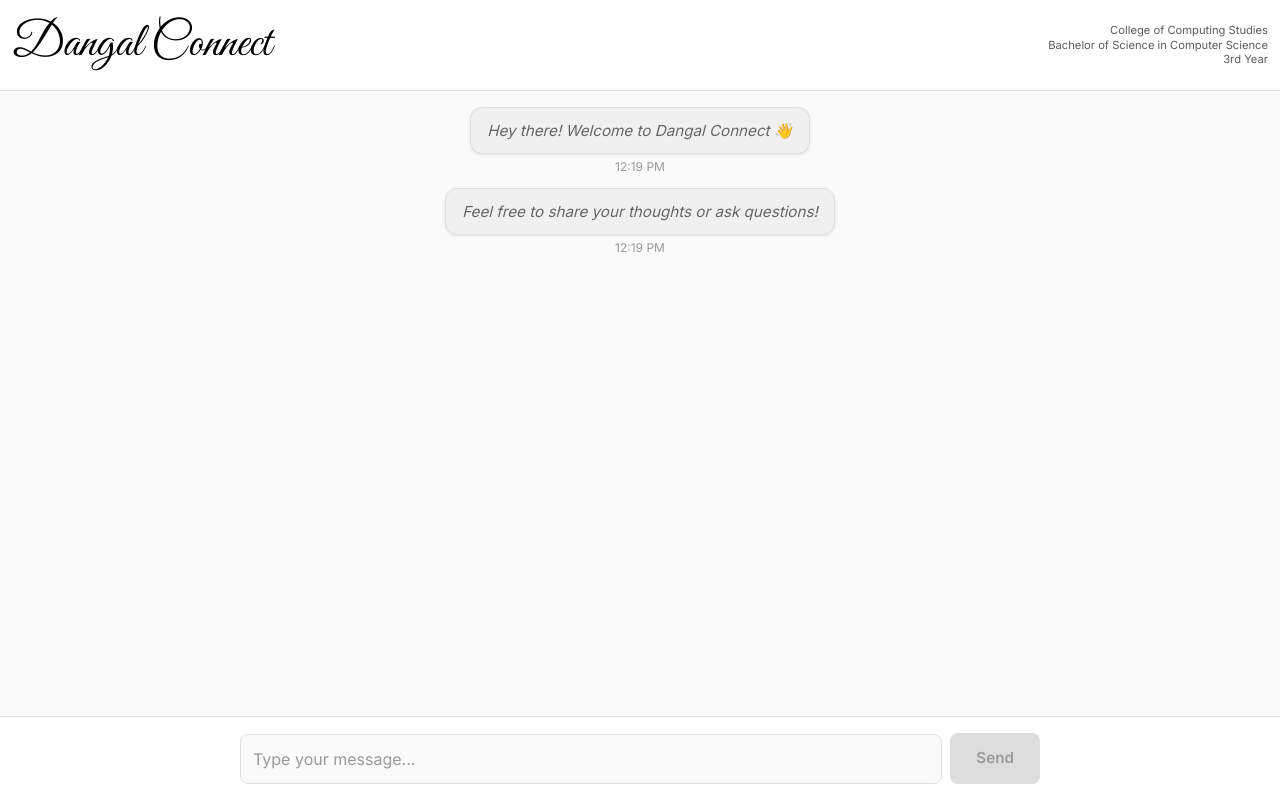
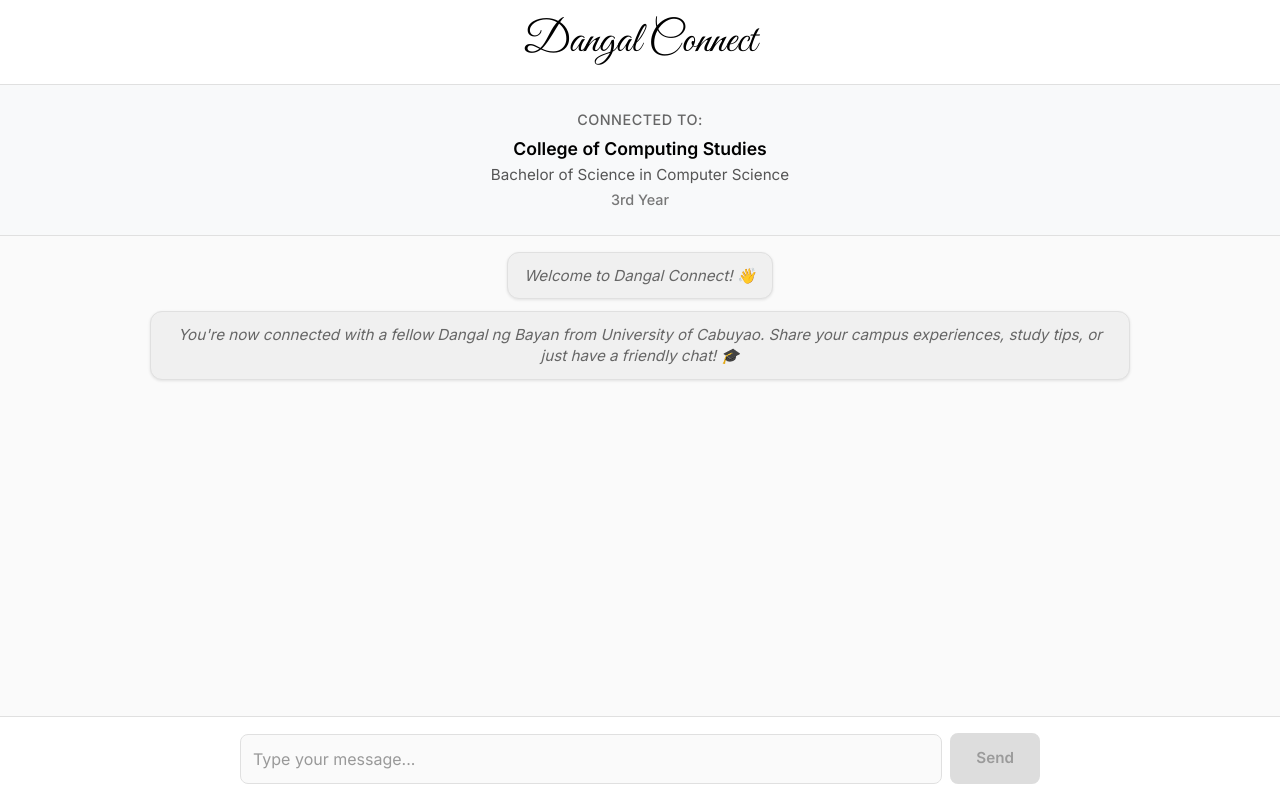
Before and after one commit to krtdotcode/dangal-connect, an Angular app: page /login in a window 1280 px wide. Built offline with nearby package versions, Linux system fonts and the light colour scheme.

Commit message:
feat: refine chat interface with static system messages and improved proportions

```diff
--- a/src/app/app.html
+++ b/src/app/app.html
@@ -2,15 +2,22 @@
 <div class="chat-header">
   <div class="container-fluid">
     <div class="row align-items-center">
-      <div class="col-auto">
+      <div class="col">
         <h1 class="logo mb-0">Dangal Connect</h1>
       </div>
-      <div class="col text-end">
-        <div class="connected-user-info">
-          <small class="text-muted d-block">{{ connectedUser.department }}</small>
-          <small class="text-muted d-block">{{ connectedUser.program }}</small>
-          <small class="text-muted d-block">{{ connectedUser.year }}</small>
-        </div>
+    </div>
+  </div>
+</div>
+
+<!-- Connected User Info Section -->
+<div class="connected-user-section">
+  <div class="container-fluid">
+    <div class="connected-user-display">
+      <div class="user-info-label">Connected to:</div>
+      <div class="user-info-details">
+        <div class="user-department">{{ connectedUser.department }}</div>
+        <div class="user-program">{{ connectedUser.program }}</div>
+        <div class="user-year">{{ connectedUser.year }}</div>
       </div>
     </div>
   </div>
@@ -20,7 +27,20 @@
 <div class="chat-messages">
   <div class="container-fluid h-100">
     <div class="messages-container" #messagesContainer>
-      <div class="message" *ngFor="let message of messages" [ngClass]="{'message-user': message.sender === 'user', 'message-system': message.sender === 'system'}">
+      <!-- System Welcome Messages -->
+      <div class="message message-system">
+        <div class="message-content">
+          Welcome to Dangal Connect! 👋
+        </div>
+      </div>
+      <div class="message message-system">
+        <div class="message-content">
+          You're now connected with a fellow Dangal ng Bayan from University of Cabuyao. Share your campus experiences, study tips, or just have a friendly chat! 🎓
+        </div>
+      </div>
+
+      <!-- Dynamic User Messages -->
+      <div class="message message-user" *ngFor="let message of messages">
         <div class="message-content">
           {{ message.text }}
         </div>
--- a/src/app/app.scss
+++ b/src/app/app.scss
@@ -20,13 +20,74 @@
   }
 }
 
-.connected-user-info {
-  font-size: 0.8rem;
+/* Connected User Info Section */
+.connected-user-section {
+  background-color: #f8f9fa;
+  border-bottom: 1px solid #e0e0e0;
+  padding: 1.5rem 0;
+
+  @media (max-width: 575.98px) {
+    padding: 1rem 0;
+  }
+}
+
+.connected-user-display {
+  text-align: center;
+  max-width: 500px;
+  margin: 0 auto;
+
+  @media (max-width: 575.98px) {
+    margin: 0 1rem;
+  }
+}
+
+.user-info-label {
+  font-size: 0.9rem;
+  font-weight: 500;
+  color: #666666;
+  margin-bottom: 0.5rem;
+  text-transform: uppercase;
+  letter-spacing: 0.5px;
+
+  @media (max-width: 575.98px) {
+    font-size: 0.85rem;
+  }
+}
+
+.user-info-details {
+  display: flex;
+  flex-direction: column;
+  gap: 0.25rem;
+}
+
+.user-department {
+  font-size: 1.1rem;
+  font-weight: 600;
+  color: #000000;
   line-height: 1.3;
 
   @media (max-width: 575.98px) {
-    font-size: 0.75rem;
-    text-align: right;
+    font-size: 1rem;
+  }
+}
+
+.user-program {
+  font-size: 0.95rem;
+  color: #555555;
+  line-height: 1.3;
+
+  @media (max-width: 575.98px) {
+    font-size: 0.9rem;
+  }
+}
+
+.user-year {
+  font-size: 0.9rem;
+  color: #777777;
+  font-weight: 500;
+
+  @media (max-width: 575.98px) {
+    font-size: 0.85rem;
   }
 }
 
--- a/src/app/app.ts
+++ b/src/app/app.ts
@@ -18,10 +18,7 @@ export class App {
     year: '3rd Year'
   };
 
-  messages = [
-    { id: 1, text: 'Hey there! Welcome to Dangal Connect 👋', sender: 'system', timestamp: new Date() },
-    { id: 2, text: 'Feel free to share your thoughts or ask questions!', sender: 'system', timestamp: new Date() }
-  ];
+  messages: any[] = [];
 
   newMessage = '';
 
--- a/src/styles.scss
+++ b/src/styles.scss
@@ -9,22 +9,22 @@ body {
 
 .logo {
   font-family: 'Great Vibes', cursive;
-  font-size: 2.5rem;
+  font-size: 2.2rem;
   text-align: center;
   margin-bottom: 2rem;
   user-select: none;
   line-height: 1.2;
 
   @media (max-width: 575.98px) {
-    font-size: 2.2rem;
+    font-size: 2rem;
     margin-bottom: 1.5rem;
   }
 
   @media (min-width: 768px) {
-    font-size: 2.8rem;
+    font-size: 2.5rem;
   }
 
   @media (min-width: 1200px) {
-    font-size: 3rem;
+    font-size: 2.7rem;
   }
 }
```
